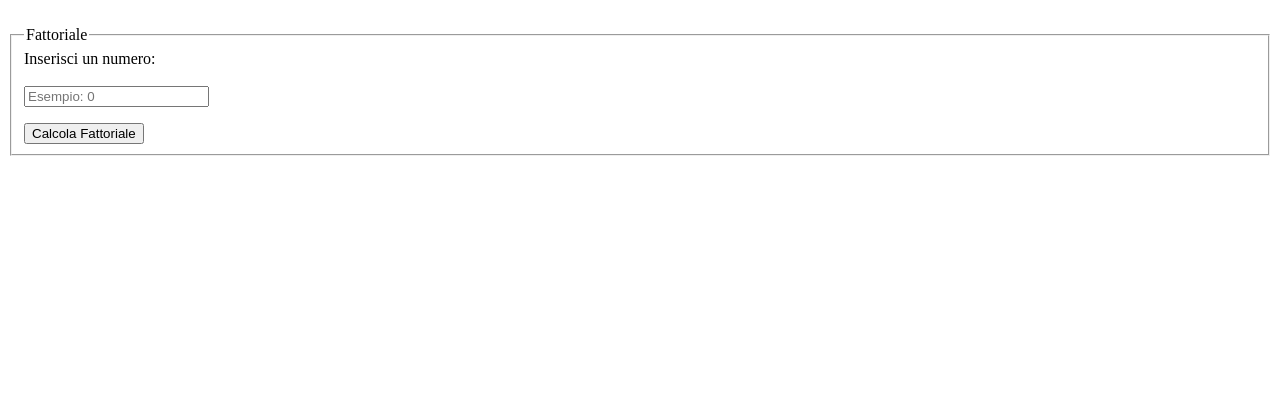
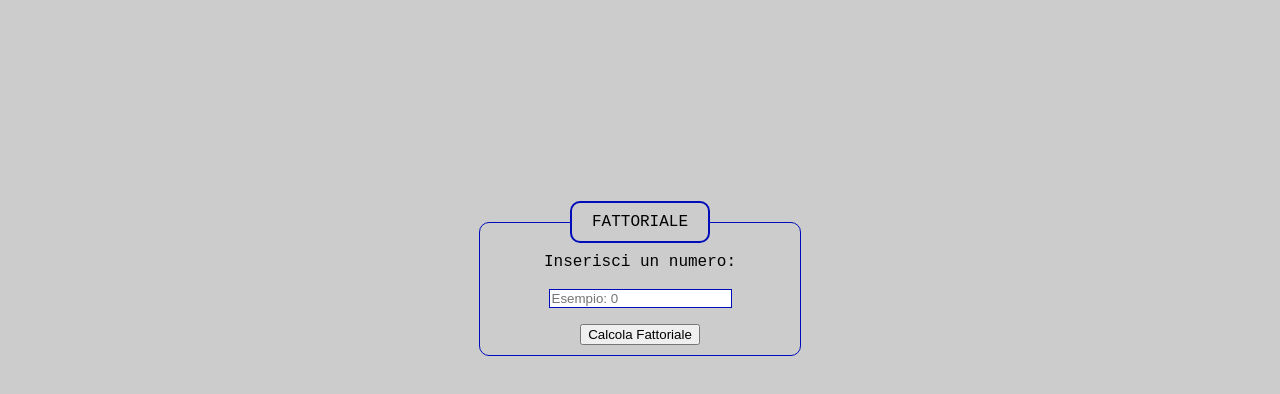
Before and after one commit to Mesbah55/Project1, a plain HTML site: page index.html in a window 1280 px wide. Drawn offline with Linux system fonts and the light colour scheme.

Commit message:
Update index.html

```diff
--- a/index.html
+++ b/index.html
@@ -1,17 +1,17 @@
 <!DOCTYPE html>
-<html lang=”en”>
+<html lang="en">
 	<head>
-	<meta charset=”UTF-8”>
-	<meta name=”viewport” content=”width=device-width, initial-scale=1.0”>
+	<meta charset="UTF-8">
+	<meta name="viewport" content="width=device-width, initial-scale=1.0">
 	<title>Fattoriale</title>
-	<link rel=”stylesheet” href=”style.css”>
+	<link rel="stylesheet" href="style.css">
 	</head>
 	<body>
-		<div class=”box”><br>
+		<div class="box"><br>
 			<form>
 				<fieldset>
 					<legend> Fattoriale </legend>
-					<div class=”input”>
+					<div class="input">
 						<label> Inserisci un numero: </label><br><br>
 						<input type="number" id="number" placeholder="Esempio: 0" /><br>
 						<p id="demo"></p>
```
